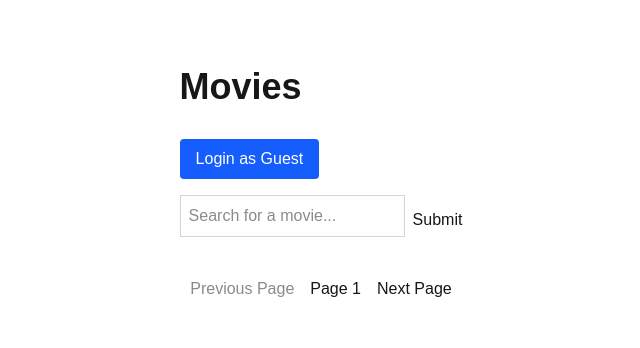
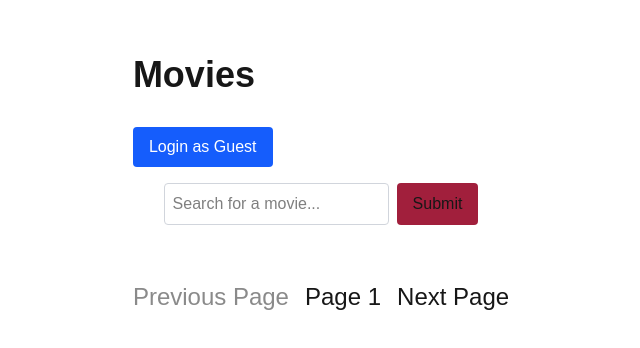
Before and after one commit to Kangb0tmang/martins-movies-arcadian, a Next.js app: page / in a window 1280 px wide. Shown: the part 208-556 px from the top of the page, without its empty margins (319-959 px from the left). Built offline with nearby package versions, Linux system fonts and the light colour scheme.

Commit message:
Search, pagination styles

```diff
--- a/src/app/globals.css
+++ b/src/app/globals.css
@@ -25,16 +25,6 @@ body {
 }
 
 @layer components {
-  .btn-heart {
-    background: none;
-    border: none;
-    cursor: var(--cursor-pointer);
-    font-size: var(--text-2xl);
-    vertical-align: var(--vertical-align-middle);
-    line-height: var(--leading-none);
-    padding: var(--p-0);
-    margin-left: var(--ml-1);
-  }
   .overflow-ellipsis {
     overflow: hidden;
     text-overflow: ellipsis;
--- a/src/components/pagination.tsx
+++ b/src/components/pagination.tsx
@@ -12,7 +12,7 @@ export default function Pagination({
   totalPages,
 }: PaginationProps) {
   return (
-    <div className='flex align-middle justify-center mb-4'>
+    <div className='flex align-middle justify-center mb-4 text-lg sm:text-2xl'>
       <Link
         href={`?query=${encodeURIComponent(search)}&page=${Math.max(
           1,
--- a/src/components/search.tsx
+++ b/src/components/search.tsx
@@ -20,16 +20,21 @@ export default function Search({ search, setSearch }: SearchProps) {
     <Form
       action=''
       onSubmit={handleSearch}
-      className='flex align-center justify-center mb-4'
+      className='flex align-center justify-center mb-10'
     >
       <input
         name='query'
         value={search}
         onChange={(e) => setSearch(e.target.value)}
         placeholder='Search for a movie...'
-        className='border border-gray-300 mb-2 mr-2 p-2'
+        className='border border-gray-300 bg-white text-black mr-2 p-2 rounded'
       />
-      <button type='submit'>Submit</button>
+      <button
+        type='submit'
+        className='px-4 py-2 rounded hover:cursor-pointer bg-[var(--color-movify-secondary)]'
+      >
+        Submit
+      </button>
     </Form>
   );
 }
--- a/src/components/watched.tsx
+++ b/src/components/watched.tsx
@@ -59,7 +59,7 @@ export default function Watched({ movieId }: WatchedProps) {
           watched.includes(movieId) ? 'Mark as unwatched' : 'Mark as watched'
         }
         onClick={() => toggleWatched(movieId)}
-        className={`btn-heart ${
+        className={`${
           watched.includes(movieId) ? 'text-red-500' : 'text-gray-300'
         } hover:cursor-pointer text-6xl`}
         disabled={!guestSessionId}
```
